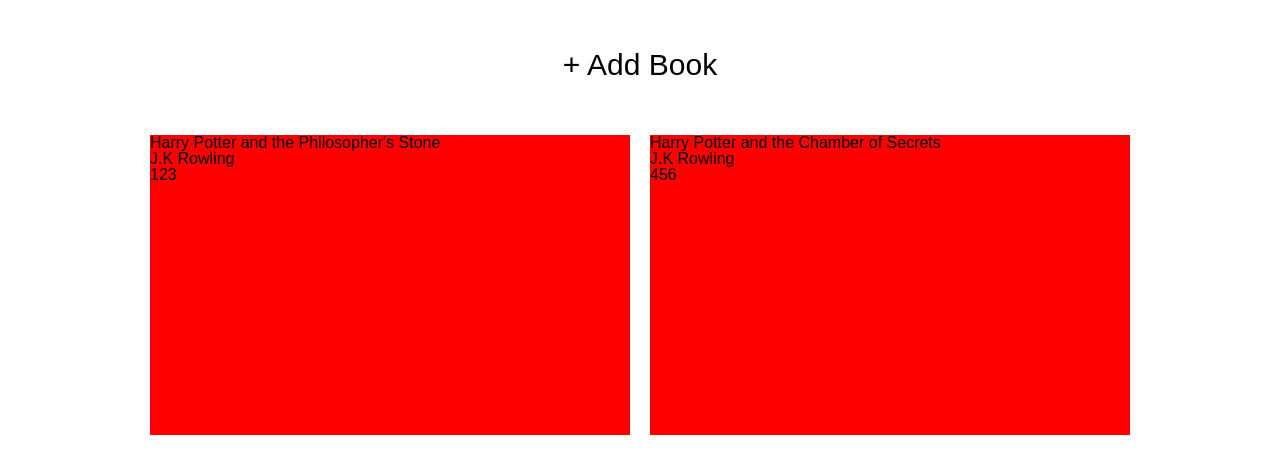
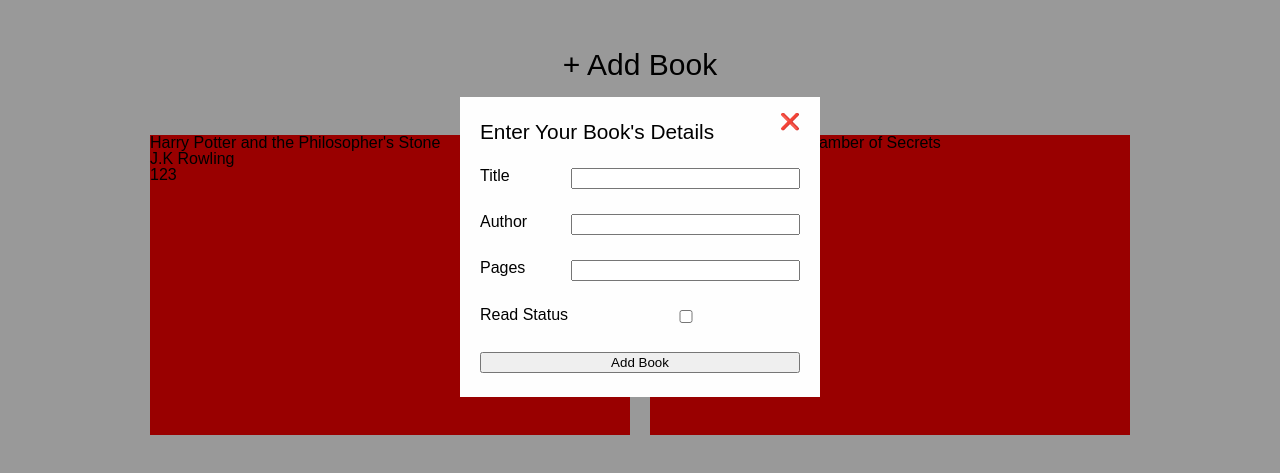
Before and after one commit to hamzahuda/library, a plain HTML site: page index.html in a window 1280 px wide. Shown: the part 95-568 px from the top of the page. Drawn offline with Linux system fonts and the light colour scheme; a web font is replaced by a local one.

Commit message:
Add basic unfunctioning modal

```diff
--- a/css/style.css
+++ b/css/style.css
@@ -52,3 +52,56 @@ main {
     background-color: red;
     height: 300px;
 }
+
+/* Add Book Form Styling */
+
+#modal {
+    /* display: none; */
+    position: fixed;
+    z-index: 1;
+    left: 0;
+    top: 0;
+    width: 100%; /* Full width */
+    height: 100%; /* Full height */
+    background-color: rgba(0, 0, 0, 0.4); /* Black w/ opacity */
+}
+
+#modal-content > div {
+    display: grid;
+    grid-template-columns: 2fr 5fr;
+}
+
+.close {
+    justify-self: right;
+    align-self: top;
+    margin-top: -20px;
+    font-size: 1rem;
+}
+
+.close:hover {
+    cursor: pointer;
+}
+
+#modal-content > div,
+#modal-content > button {
+    grid-column: 1 / 3;
+}
+
+.form-title {
+    font-size: 1.3rem;
+}
+
+#modal-content {
+    display: grid;
+    grid-template-rows: repeat(6, 30px);
+    grid-template-columns: 5fr 1fr;
+    align-items: center;
+    gap: 1rem;
+    background-color: #fefefe;
+    margin: 15% auto;
+    padding: 20px;
+    width: 20rem; /* Could be more or less, depending on screen size */
+}
+
+.form-title {
+}
--- a/index.html
+++ b/index.html
@@ -18,9 +18,36 @@
         <p>Your Library</p>
     </header>
     <main>
+
+        <div id="modal">
+            <form id="modal-content" action="">
+                <h1 class="form-title">Enter Your Book's Details</h1>
+                <span class="close">&#10060;</span>
+                <div>
+                    <label for="title">Title</label>
+                    <input type="text" name="title" class="title">
+                </div>
+                <div>
+                    <label for="author">Author</label>
+                    <input type="text" name="author" class="author">
+                </div>
+                <div>
+                    <label for="pages">Pages</label>
+                    <input type="number" name="pages" class="pages" min="0">
+                </div>
+                <div>
+                    <label for="read">Read Status</label>
+                    <input type="checkbox" name="read" class="read">
+                </div>
+                <button>Add Book</button>
+
+            </form>
+        </div>
+
         <div id="button-area">
             <button id="addBook" value="addBook">+ Add Book</button>
         </div>
+
         <div id="books-area">
             <div class="book"></div>
             <div class="book"></div>
```
